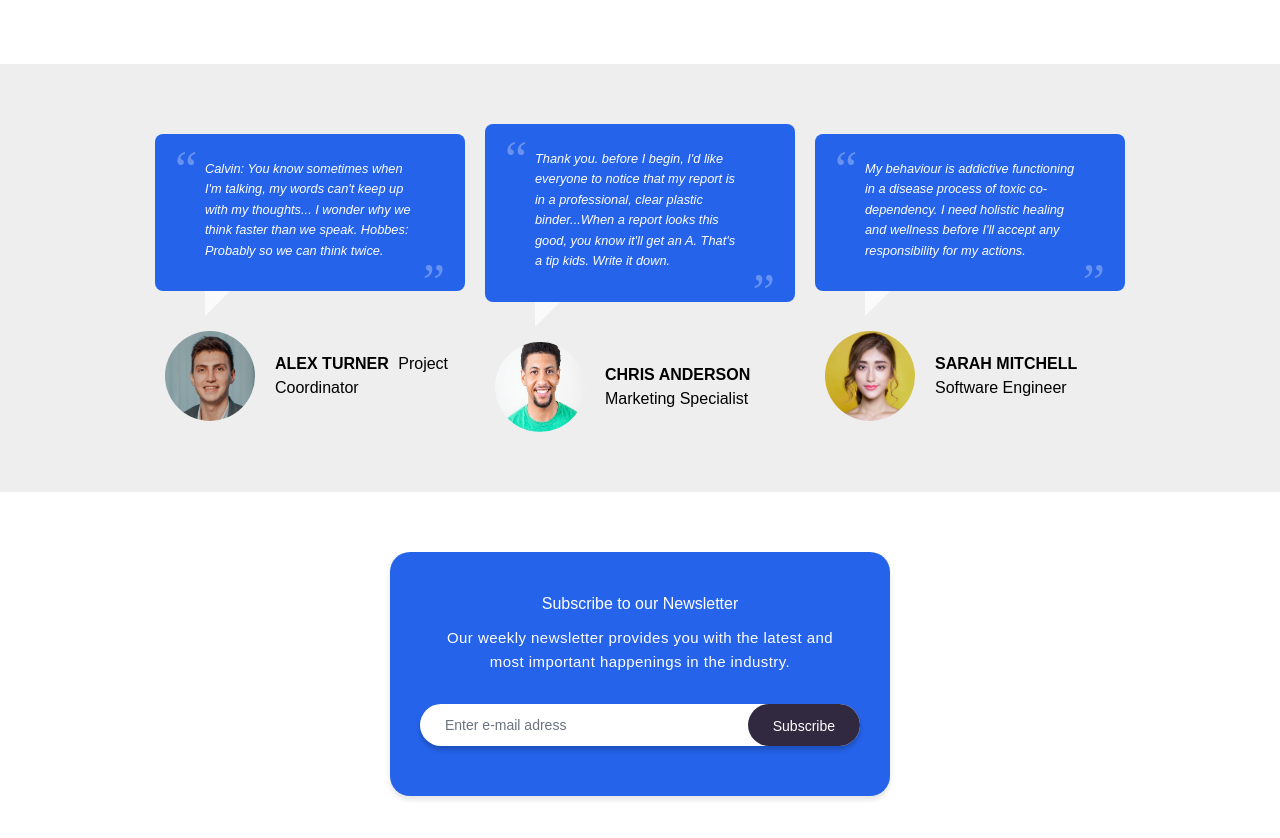
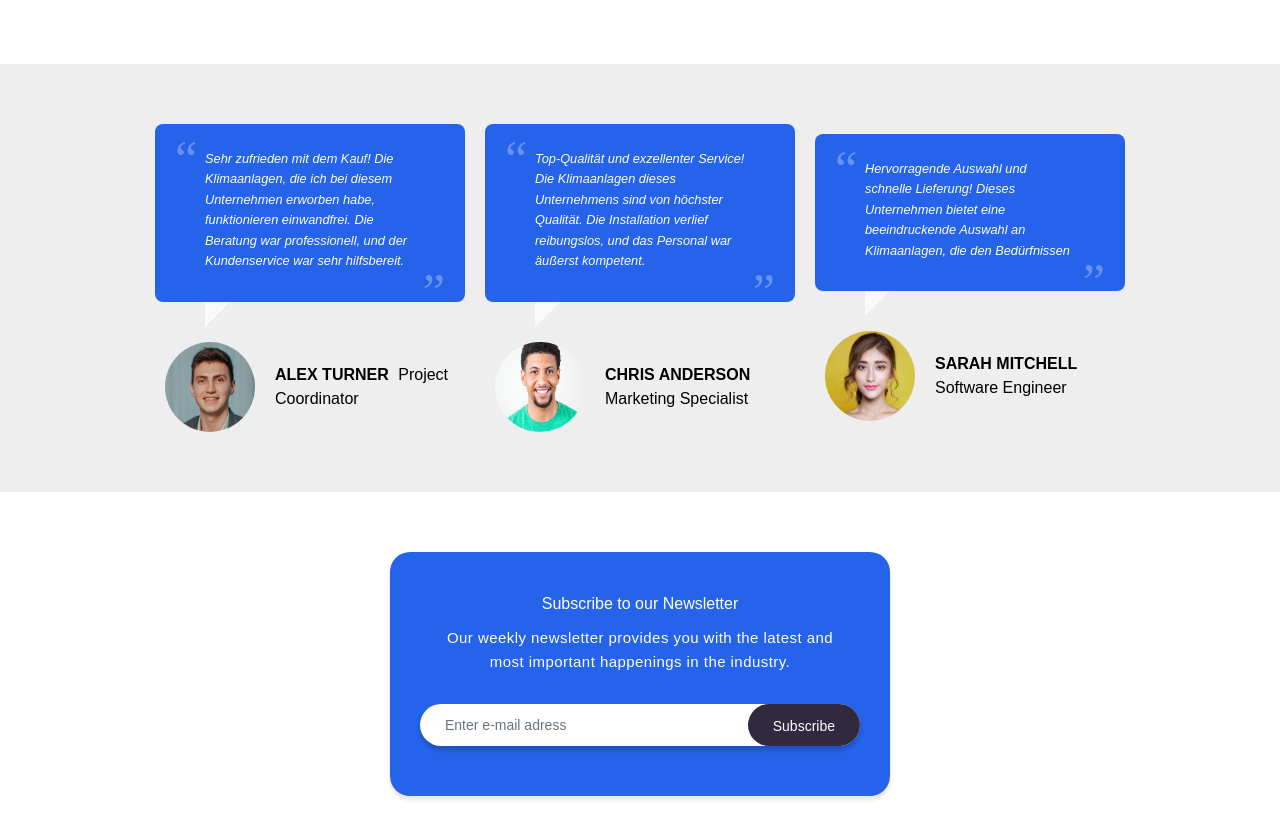
Before and after one commit to maazmasood/react, a Next.js app: page / in a window 1280 px wide. Shown: the part 3500-4338 px from the top of the page. Built offline with nearby package versions, Linux system fonts and the light colour scheme.

Commit message:
Update Angebote.js

```diff
--- a/pages/components/Angebote.js
+++ b/pages/components/Angebote.js
@@ -240,9 +240,8 @@ const YourComponent = () => {
 
 
 <div className="comments">
-  <figure class="snip1157">
-    <blockquote>Calvin: You know sometimes when I'm talking, my words can't keep up with my thoughts... I wonder why we think faster than we speak. Hobbes: Probably so we can think twice.
-      <div class="arrow"></div>
+   <figure class="snip1157">
+    <blockquote>Sehr zufrieden mit dem Kauf! Die Klimaanlagen, die ich bei diesem Unternehmen erworben habe, funktionieren einwandfrei. Die Beratung war professionell, und der Kundenservice war sehr hilfsbereit.    <div class="arrow"></div>
     </blockquote>
     <img src="man.jpg"  alt="man_sample3" />
     <div class="author">
@@ -250,8 +249,8 @@ const YourComponent = () => {
     </div>
   </figure>
   <figure class="snip1157 hover">
-    <blockquote>Thank you. before I begin, I'd like everyone to notice that my report is in a professional, clear plastic binder...When a report looks this good, you know it'll get an A. That's a tip kids. Write it down.
-      <div class="arrow"></div>
+    <blockquote>Top-Qualität und exzellenter Service! Die Klimaanlagen dieses Unternehmens sind von höchster Qualität. Die Installation verlief reibungslos, und das Personal war äußerst kompetent.
+    <div class="arrow"></div>
     </blockquote>
     <img src="man2.jpg"alt="man_sample27" />
     <div class="author">
@@ -259,7 +258,7 @@ const YourComponent = () => {
     </div>
   </figure>
   <figure class="snip1157">
-    <blockquote>My behaviour is addictive functioning in a disease process of toxic co-dependency. I need holistic healing and wellness before I'll accept any responsibility for my actions.
+    <blockquote>Hervorragende Auswahl und schnelle Lieferung! Dieses Unternehmen bietet eine beeindruckende Auswahl an Klimaanlagen, die den Bedürfnissen
       <div class="arrow"></div>
     </blockquote>
     <img src="man3.jpg" alt="man_sample17" />
```
